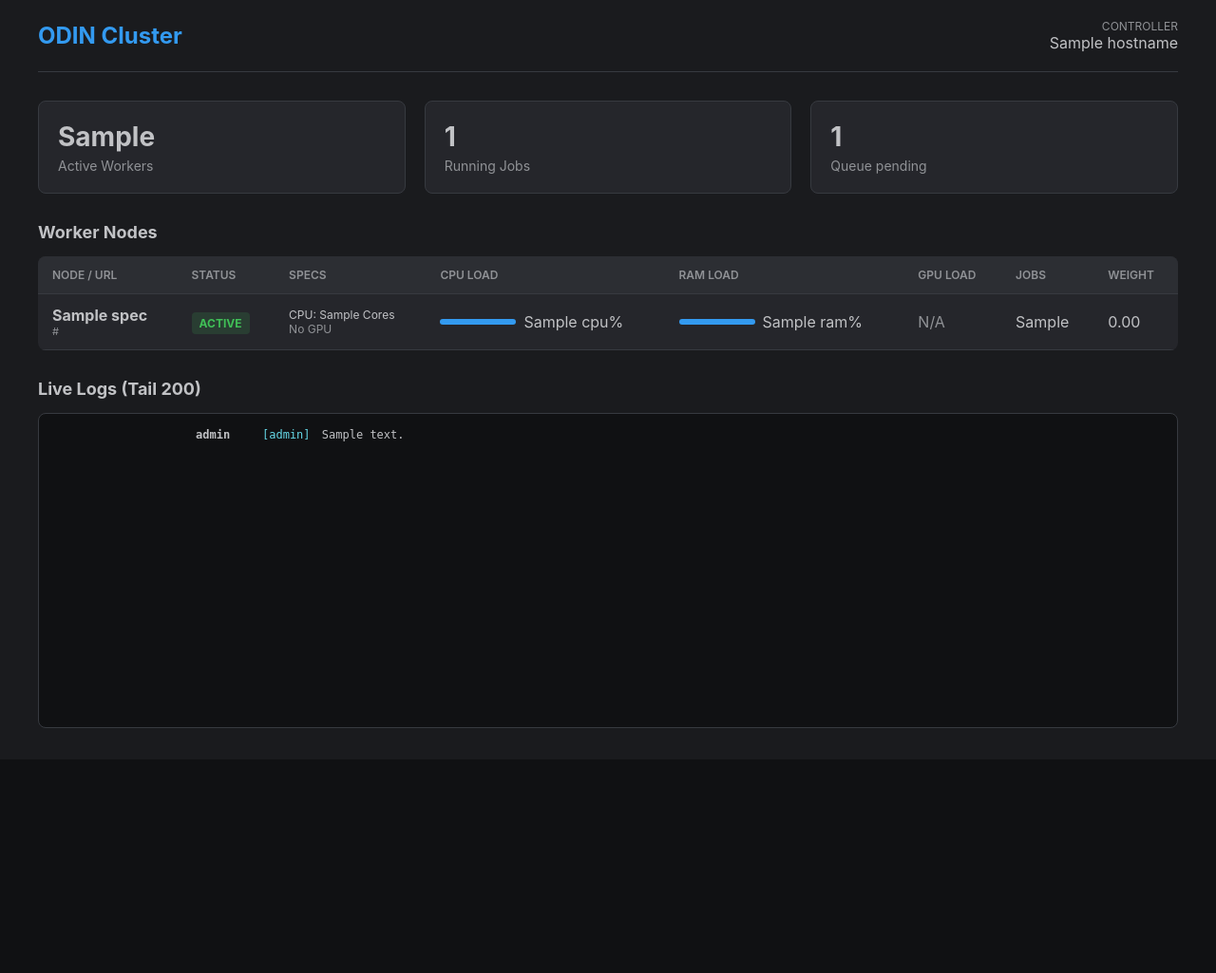
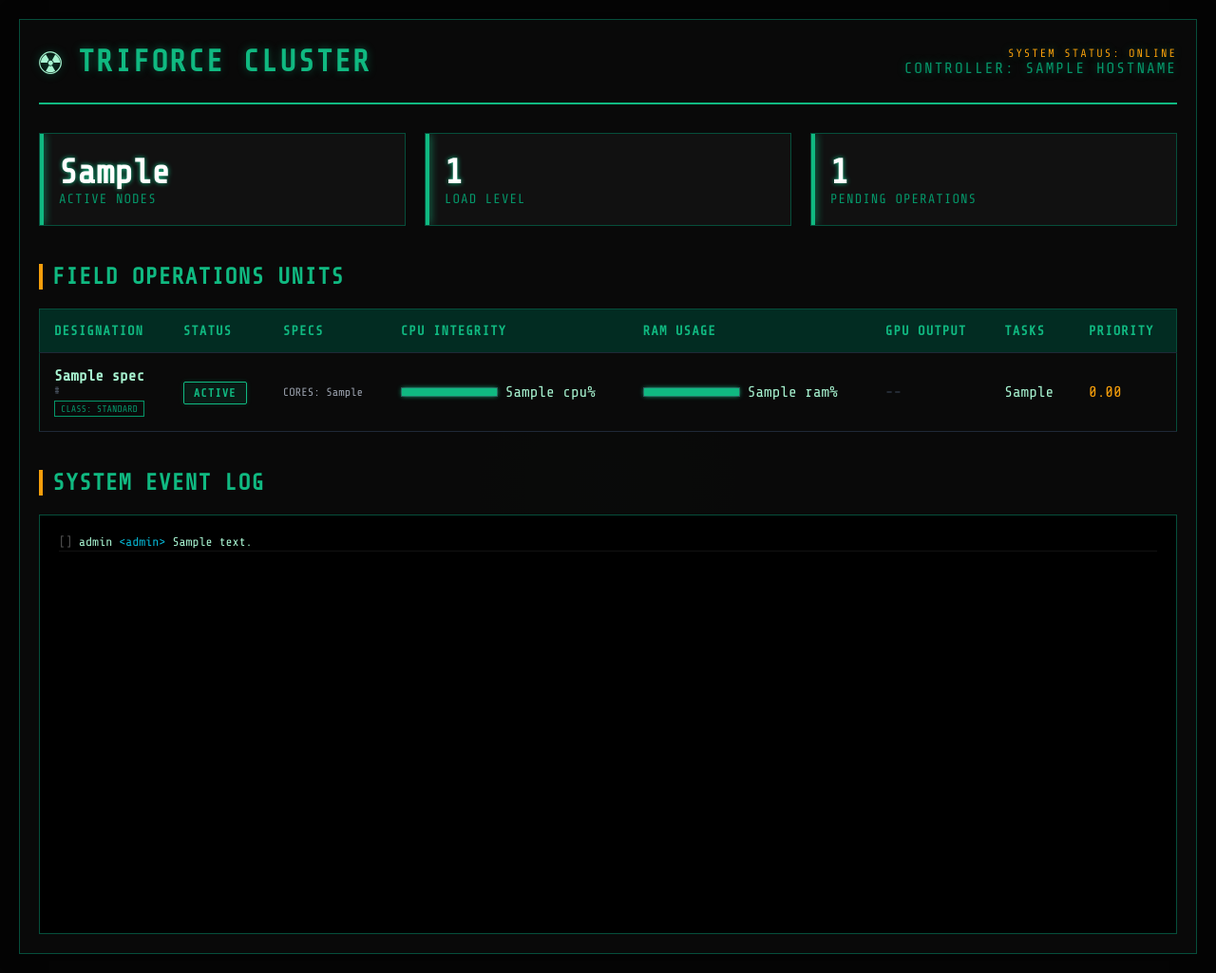
Before and after one commit to hellasleeper108/Triforce, a Python web app: template triforce/dashboard/templates/dashboard.html in a window 1280 px wide. Shown: the whole page at 95% size. Before the commit the page ends 767 px from the top, so only its background shows below. Run offline with Jinja, Linux system fonts and the light colour scheme; the template is opened without the code that fills it: most values are stand-ins (such as "Sample title", 1, 10 or a date in 2020).

Commit message:
Feat: Redesign dashboard with Nuclear Theme and Triforce Cluster branding

```diff
--- a/triforce/dashboard/templates/dashboard.html
+++ b/triforce/dashboard/templates/dashboard.html
@@ -4,51 +4,66 @@
 <head>
     <meta charset="UTF-8">
     <meta name="viewport" content="width=device-width, initial-scale=1.0">
-    <title>ODIN Cluster Dashboard</title>
+    <title>Triforce Cluster Control</title>
+    <link href="https://fonts.googleapis.com/css2?family=Share+Tech+Mono&display=swap" rel="stylesheet">
     <style>
         :root {
-            --bg-color: #1a1b1e;
-            --card-bg: #25262b;
-            --text-primary: #c1c2c5;
-            --text-secondary: #909296;
-            --accent: #339af0;
-            --success: #40c057;
-            --warning: #fab005;
-            --danger: #fa5252;
-            --border: #373a40;
+            --bg-color: #050505;
+            --card-bg: #111111;
+            --text-primary: #a7f3d0;
+            /* Soft Green */
+            --text-secondary: #059669;
+            /* Dim Green */
+            --accent: #10b981;
+            /* Nuclear Green */
+            --danger: #ef4444;
+            --warning: #f59e0b;
+            --nuclear-glow: 0 0 10px rgba(16, 185, 129, 0.4);
+            --border: #064e3b;
         }
 
         body {
-            font-family: -apple-system, BlinkMacSystemFont, "Segoe UI", Roboto, Helvetica, Arial, sans-serif;
+            font-family: 'Share Tech Mono', monospace;
             background-color: var(--bg-color);
             color: var(--text-primary);
             margin: 0;
             padding: 20px;
+            background-image:
+                radial-gradient(circle at 50% 50%, rgba(6, 78, 59, 0.1) 0%, transparent 50%),
+                linear-gradient(0deg, rgba(0, 0, 0, 0.2) 50%, rgba(0, 0, 0, 0.1) 50%);
+            background-size: 100% 100%, 100% 4px;
         }
 
         .container {
-            max-width: 1200px;
+            max-width: 1400px;
             margin: 0 auto;
+            border: 1px solid var(--border);
+            padding: 20px;
+            box-shadow: 0 0 20px rgba(0, 0, 0, 0.5);
+            background: rgba(10, 10, 10, 0.95);
         }
 
         header {
             display: flex;
             justify-content: space-between;
             align-items: center;
+            border-bottom: 2px solid var(--accent);
+            padding-bottom: 20px;
             margin-bottom: 30px;
-            border-bottom: 1px solid var(--border);
-            padding-bottom: 20px;
+            text-transform: uppercase;
+            letter-spacing: 2px;
+            text-shadow: var(--nuclear-glow);
         }
 
         h1 {
             margin: 0;
-            font-size: 24px;
+            font-size: 32px;
             color: var(--accent);
         }
 
         .stats-grid {
             display: grid;
-            grid-template-columns: repeat(auto-fit, minmax(200px, 1fr));
+            grid-template-columns: repeat(auto-fit, minmax(250px, 1fr));
             gap: 20px;
             margin-bottom: 30px;
         }
@@ -56,105 +71,126 @@
         .stat-card {
             background: var(--card-bg);
             padding: 20px;
-            border-radius: 8px;
             border: 1px solid var(--border);
+            position: relative;
+            overflow: hidden;
+        }
+
+        .stat-card::before {
+            content: '';
+            position: absolute;
+            top: 0;
+            left: 0;
+            width: 4px;
+            height: 100%;
+            background: var(--accent);
+            box-shadow: 0 0 10px var(--accent);
         }
 
         .stat-value {
-            font-size: 28px;
+            font-size: 36px;
             font-weight: bold;
-            margin-bottom: 5px;
+            color: #fff;
+            text-shadow: 0 0 5px var(--accent);
         }
 
         .stat-label {
             color: var(--text-secondary);
             font-size: 14px;
+            text-transform: uppercase;
+            letter-spacing: 1px;
         }
 
         .section-title {
-            margin: 30px 0 15px;
-            font-size: 18px;
-            color: var(--text-primary);
+            color: var(--accent);
+            border-left: 4px solid var(--warning);
+            padding-left: 10px;
+            margin: 40px 0 20px;
+            text-transform: uppercase;
+            letter-spacing: 1px;
         }
 
         table {
             width: 100%;
             border-collapse: collapse;
-            background: var(--card-bg);
-            border-radius: 8px;
-            overflow: hidden;
+            background: #0a0a0a;
+            border: 1px solid var(--border);
         }
 
         th,
         td {
-            padding: 12px 15px;
+            padding: 15px;
             text-align: left;
-            border-bottom: 1px solid var(--border);
+            border-bottom: 1px solid #1f2937;
         }
 
         th {
-            background: #2c2e33;
-            font-weight: 600;
-            color: var(--text-secondary);
+            background: #022c22;
+            color: var(--accent);
             text-transform: uppercase;
-            font-size: 12px;
+            font-size: 14px;
+            letter-spacing: 1px;
+        }
+
+        tr:hover {
+            background: rgba(16, 185, 129, 0.05);
         }
 
         .status-badge {
-            padding: 4px 8px;
-            border-radius: 4px;
+            padding: 4px 10px;
+            border-radius: 2px;
             font-size: 12px;
             font-weight: bold;
+            text-transform: uppercase;
+            letter-spacing: 1px;
         }
 
         .status-active {
-            background: rgba(64, 192, 87, 0.15);
-            color: var(--success);
+            color: #10b981;
+            border: 1px solid #10b981;
+            background: rgba(16, 185, 129, 0.1);
+            box-shadow: 0 0 5px rgba(16, 185, 129, 0.2);
         }
 
         .status-offline {
-            background: rgba(250, 82, 82, 0.15);
-            color: var(--danger);
+            color: #ef4444;
+            border: 1px solid #ef4444;
+            background: rgba(239, 68, 68, 0.1);
         }
 
         .progress-bar {
-            background: #373a40;
-            height: 6px;
-            border-radius: 3px;
-            overflow: hidden;
-            width: 80px;
+            background: #1f2937;
+            height: 8px;
+            width: 100px;
+            border: 1px solid #374151;
         }
 
         .progress-fill {
             height: 100%;
             background: var(--accent);
+            box-shadow: 0 0 5px var(--accent);
+            transition: width 0.3s ease;
         }
 
         .log-console {
-            background: #101113;
+            background: #000;
             border: 1px solid var(--border);
-            border-radius: 8px;
-            padding: 15px;
-            height: 300px;
+            padding: 20px;
+            height: 400px;
             overflow-y: auto;
-            font-family: "JetBrains Mono", monospace;
-            font-size: 12px;
+            font-family: 'Share Tech Mono', monospace;
+            font-size: 13px;
+            box-shadow: inset 0 0 20px rgba(0, 0, 0, 0.8);
         }
 
         .log-entry {
-            margin-bottom: 4px;
-            display: flex;
-            gap: 10px;
+            margin-bottom: 6px;
+            border-bottom: 1px solid #111;
+            padding-bottom: 2px;
         }
 
         .log-time {
-            color: var(--text-secondary);
-            min-width: 140px;
-        }
-
-        .log-level {
-            font-weight: bold;
-            min-width: 60px;
+            color: #555;
         }
 
         .log-level-INFO {
@@ -169,13 +205,19 @@
             color: var(--danger);
         }
 
-        .log-msg {
-            color: var(--text-primary);
-            flex: 1;
+        .worker-class-badge {
+            font-size: 10px;
+            padding: 2px 6px;
+            border: 1px solid var(--text-secondary);
+            color: var(--text-secondary);
+            margin-top: 4px;
+            display: inline-block;
         }
 
-        .text-dim {
-            color: var(--text-secondary);
+        .gpu-active {
+            color: #a855f7;
+            /* Purple for GPU */
+            border-color: #a855f7;
         }
     </style>
     <meta http-equiv="refresh" content="5">
@@ -184,58 +226,66 @@
 <body>
     <div class="container">
         <header>
-            <h1>ODIN Cluster</h1>
+            <div style="display: flex; align-items: center; gap: 15px;">
+                <div style="font-size: 40px;">☢</div>
+                <h1>TRIFORCE CLUSTER</h1>
+            </div>
             <div style="text-align: right;">
-                <div style="font-size: 12px; color: var(--text-secondary);">CONTROLLER</div>
-                <div>{{ hostname }}</div>
+                <div style="font-size: 12px; color: var(--warning);">SYSTEM STATUS: ONLINE</div>
+                <div style="color: var(--text-secondary);">CONTROLLER: {{ hostname }}</div>
             </div>
         </header>
 
         <div class="stats-grid">
             <div class="stat-card">
                 <div class="stat-value">{{ active_workers }}</div>
-                <div class="stat-label">Active Workers</div>
+                <div class="stat-label">Active Nodes</div>
             </div>
             <div class="stat-card">
                 <div class="stat-value">{{ total_active_jobs }}</div>
-                <div class="stat-label">Running Jobs</div>
+                <div class="stat-label">Load Level</div>
             </div>
             <div class="stat-card">
                 <div class="stat-value">{{ queue_size }}</div>
-                <div class="stat-label">Queue pending</div>
+                <div class="stat-label">Pending Operations</div>
             </div>
         </div>
 
-        <h2 class="section-title">Worker Nodes</h2>
+        <h2 class="section-title">Field Operations Units</h2>
         <table>
             <thead>
                 <tr>
-                    <th>Node / URL</th>
+                    <th>Designation</th>
                     <th>Status</th>
                     <th>Specs</th>
-                    <th>CPU Load</th>
-                    <th>RAM Load</th>
-                    <th>GPU Load</th>
-                    <th>Jobs</th>
-                    <th>Weight</th>
+                    <th>CPU Integrity</th>
+                    <th>RAM Usage</th>
+                    <th>GPU Output</th>
+                    <th>Tasks</th>
+                    <th>Priority</th>
                 </tr>
             </thead>
             <tbody>
                 {% for w in workers %}
                 <tr>
                     <td>
-                        <div style="font-weight: bold;">{{ w.specs.get('worker_name', w.node_id[:8]) }}</div>
-                        <div class="text-dim" style="font-size: 11px;">{{ w.url }}</div>
+                        <div style="font-weight: bold; font-size: 16px;">{{ w.specs.get('worker_name', w.node_id[:8]) }}
+                        </div>
+                        <div style="color: #4b5563; font-size: 11px;">{{ w.url }}</div>
+
+                        {% if w.specs.get('gpu_available') %}
+                        <div class="worker-class-badge gpu-active">CLASS: GPU</div>
+                        {% else %}
+                        <div class="worker-class-badge">CLASS: STANDARD</div>
+                        {% endif %}
                     </td>
                     <td>
                         <span class="status-badge status-{{ w.status.lower() }}">{{ w.status }}</span>
                     </td>
-                    <td style="font-size: 12px;">
-                        <div>CPU: {{ w.specs.get('cpu_cores', '?') }} Cores</div>
+                    <td style="font-size: 12px; color: #9ca3af;">
+                        <div>CORES: {{ w.specs.get('cpu_cores', '?') }}</div>
                         {% if w.specs.get('gpu_available') %}
-                        <div style="color: var(--accent)">GPU: {{ w.specs.get('gpu_mem_total', 0) }} MB</div>
-                        {% else %}
-                        <div class="text-dim">No GPU</div>
+                        <div style="color: #d8b4fe">VRAM: {{ w.specs.get('gpu_mem_total', 0) }} MB</div>
                         {% endif %}
                     </td>
                     <td>
@@ -257,38 +307,40 @@
                     <td>
                         {% if w.specs.get('gpu_available') %}
                         <div style="display: flex; align-items: center; gap: 8px;">
-                            <div class="progress-bar">
-                                <div class="progress-fill" style="width: {{ w.metrics.get('gpu', 0) }}%"></div>
+                            <div class="progress-bar" style="border-color: #581c87;">
+                                <div class="progress-fill"
+                                    style="background: #a855f7; width: {{ w.metrics.get('gpu', 0) }}%"></div>
                             </div>
                             {{ w.metrics.get('gpu', 0) }}%
                         </div>
-                        <div style="font-size: 10px; margin-top: 2px;">{{ w.metrics.get('gpu_temp', 0) }}°C</div>
+                        <div style="font-size: 10px; margin-top: 2px; color: #a855f7;">TEMP: {{
+                            w.metrics.get('gpu_temp', 0) }}°C</div>
                         {% else %}
-                        <span class="text-dim">N/A</span>
+                        <span style="color: #374151;">--</span>
                         {% endif %}
                     </td>
                     <td>{{ w.active_jobs }}</td>
-                    <td>{{ "%.2f"|format(scores.get(w.url, 0)) }}</td>
+                    <td style="color: var(--warning);">{{ "%.2f"|format(scores.get(w.url, 0)) }}</td>
                 </tr>
                 {% endfor %}
             </tbody>
         </table>
 
-        <h2 class="section-title">Live Logs (Tail 200)</h2>
+        <h2 class="section-title">System Event Log</h2>
         <div class="log-console">
             {% for log in logs|reverse %}
             <div class="log-entry">
-                <div class="log-time">{{ log.timestamp.split('T')[1][:12] }}</div>
-                <div class="log-level log-level-{{ log.level }}">{{ log.level }}</div>
-                <div class="log-msg">
+                <span class="log-time">[{{ log.timestamp.split('T')[1][:12] }}]</span>
+                <span class="log-level log-level-{{ log.level }}">{{ log.level }}</span>
+                <span class="log-msg">
                     {% if log.role %}
-                    <span style="color: #66d9e8; margin-right: 5px;">[{{ log.role }}]</span>
+                    <span style="color: #06b6d4;">&lt;{{ log.role }}&gt;</span>
                     {% endif %}
                     {{ log.message }}
                     {% if log.error %}
-                    <div style="color: var(--danger); margin-top: 2px;">{{ log.error }}</div>
+                    <div style="color: var(--danger); margin-left: 20px;">>> ERROR: {{ log.error }}</div>
                     {% endif %}
-                </div>
+                </span>
             </div>
             {% endfor %}
         </div>
```
